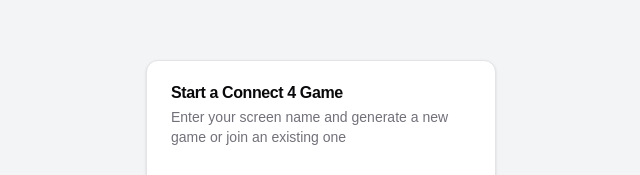
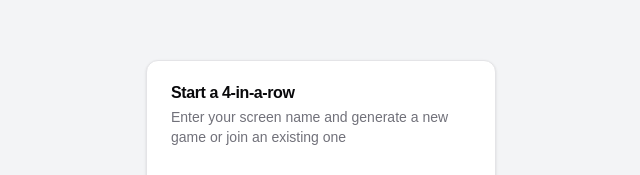
Before and after one commit to mtliendo/fullstack-appsync-events-4-in-a-row, a Next.js app: page / in a window 1280 px wide. Shown: the part 166-341 px from the top of the page, without its empty margins (319-959 px from the left). Built offline with nearby package versions, Linux system fonts and the light colour scheme; no server answers; what aws-amplify would draw is missing.

Commit message:
remove ui-references to connect 4

```diff
--- a/app/page.tsx
+++ b/app/page.tsx
@@ -54,7 +54,7 @@ export default function StartGameComponent() {
 		<div className="flex items-center justify-center min-h-screen bg-gray-100">
 			<Card className="w-[350px]">
 				<CardHeader>
-					<CardTitle>Start a Connect 4 Game</CardTitle>
+					<CardTitle>Start a 4-in-a-row</CardTitle>
 					<CardDescription>
 						Enter your screen name and generate a new game or join an existing
 						one
--- a/components/connect4board.tsx
+++ b/components/connect4board.tsx
@@ -25,7 +25,7 @@ export const Connect4Board = ({
 
 	return (
 		<div className="flex flex-col items-center justify-center min-h-screen bg-gray-100 p-4">
-			<h1 className="text-4xl font-bold mb-2 text-gray-800">Connect 4</h1>
+			<h1 className="text-4xl font-bold mb-2 text-gray-800">Four in a Row!</h1>
 			<h2 className="text-2xl font-semibold mb-8 text-gray-600">
 				Game Code: {gameCode}
 			</h2>
```
